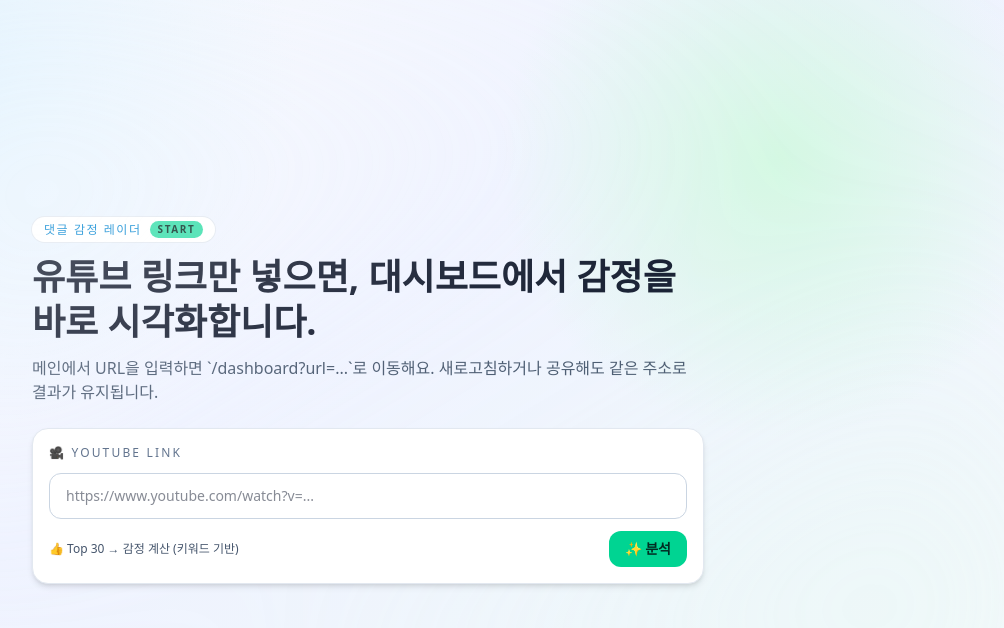
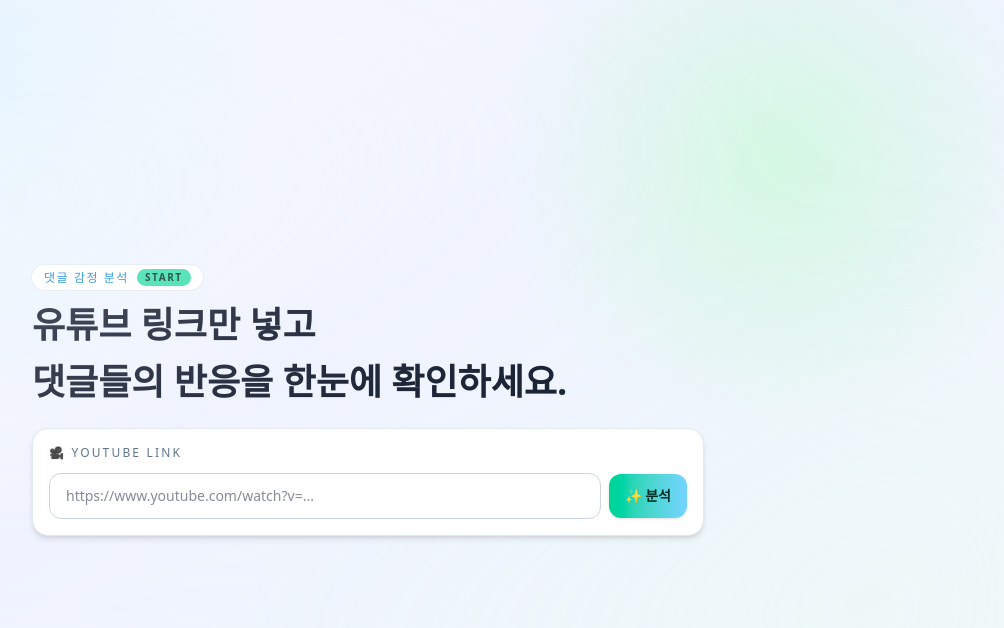
Before and after one commit to jongwoo01/comment-analyze, a Next.js app: page / in a window 1280 px wide. Shown: the top 628 px of the page, without its empty margins (184-1188 px from the left). Built offline with nearby package versions, Linux system fonts and the light colour scheme.

Commit message:
UI 수정 : Update text labels for clarity in Home and Dashboard components; enhance LinkForm styling and error display for improved user experience.

```diff
--- a/app/components/LinkForm.tsx
+++ b/app/components/LinkForm.tsx
@@ -25,6 +25,8 @@
       <label className="text-xs uppercase tracking-[0.18em] text-slate-500">
         🎥 Youtube Link
       </label>
+      <div className="flex flex-col gap-2 sm:flex-row sm:items-center">
+        <div className="relative flex-1">
           <input
             value={videoUrl}
             onChange={(e) => onChange(e.target.value)}
@@ -32,23 +34,20 @@
             className="w-full rounded-xl border border-slate-300 bg-white px-4 py-3 text-sm text-slate-900 outline-none ring-emerald-200/50 transition focus:border-emerald-400 focus:ring-4"
             required
           />
+        </div>
+        <button
+          type="submit"
+          className="inline-flex items-center justify-center gap-2 rounded-xl bg-gradient-to-r from-emerald-400 to-sky-300 px-4 py-3 text-sm font-semibold text-emerald-950 shadow-sm transition hover:brightness-105 focus:outline-none focus:ring-4 focus:ring-emerald-300/60 disabled:cursor-not-allowed disabled:opacity-60"
+          disabled={loading}
+        >
+          {loading ? "🔄 가져오는 중..." : "✨ 분석"}
+        </button>
+      </div>
       {error && (
         <div className="rounded-xl border border-rose-200 bg-rose-100 px-3 py-2 text-xs text-rose-900">
           {error}
         </div>
       )}
-      <div className="flex items-center justify-between">
-        <span className="text-xs text-slate-600">
-          👍 Top 30 → 감정 계산 (키워드 기반)
-        </span>
-        <button
-          type="submit"
-          className="inline-flex items-center justify-center gap-2 rounded-xl bg-emerald-400 px-4 py-2 text-sm font-semibold text-emerald-950 transition hover:bg-emerald-300 focus:outline-none focus:ring-4 focus:ring-emerald-300/60 disabled:cursor-not-allowed disabled:opacity-60"
-          disabled={loading}
-        >
-          {loading ? "🔄 가져오는 중..." : "✨ 분석"}
-        </button>
-      </div>
     </form>
   );
 }
--- a/app/dashboard/page.tsx
+++ b/app/dashboard/page.tsx
@@ -355,7 +355,7 @@
         <main className="mx-auto flex min-h-screen max-w-4xl flex-col justify-center px-6 py-12">
           <div className="max-w-2xl space-y-3">
             <div className="inline-flex items-center gap-2 rounded-full bg-white px-3 py-1 text-xs uppercase tracking-[0.13em] text-sky-600 ring-1 ring-slate-200">
-              댓글 감정 레이더
+              댓글 감정 분석
               <span className="rounded-full bg-emerald-400/80 px-2 py-0.5 text-[10px] font-semibold uppercase text-emerald-950">
                 Dashboard
               </span>
@@ -392,7 +392,7 @@
         <div className="flex flex-col gap-4 md:flex-row md:items-center md:justify-between">
           <div className="space-y-2">
             <div className="inline-flex items-center gap-2 rounded-full bg-white px-3 py-1 text-[11px] uppercase tracking-[0.16em] text-sky-700 ring-1 ring-slate-200">
-              📡 댓글 감정 레이더 · 실데이터
+              📡 댓글 감정분석 결과
             </div>
             <h1 className="text-2xl font-semibold sm:text-3xl">
               {analysis.videoTitle}
--- a/app/page.tsx
+++ b/app/page.tsx
@@ -28,18 +28,17 @@
       <main className="mx-auto flex min-h-screen max-w-4xl flex-col justify-center px-6 py-12">
         <div className="max-w-2xl space-y-3">
           <div className="inline-flex items-center gap-2 rounded-full bg-white px-3 py-1 text-xs uppercase tracking-[0.13em] text-sky-600 ring-1 ring-slate-200">
-            댓글 감정 레이더
+            댓글 감정 분석
             <span className="rounded-full bg-emerald-400/80 px-2 py-0.5 text-[10px] font-semibold uppercase text-emerald-950">
               Start
             </span>
           </div>
           <h1 className="text-3xl font-semibold leading-tight sm:text-4xl">
-            유튜브 링크만 넣으면, 대시보드에서 감정을 바로 시각화합니다.
+            유튜브 링크만 넣고
           </h1>
-          <p className="text-sm text-slate-600 sm:text-base">
-            메인에서 URL을 입력하면 `/dashboard?url=...`로 이동해요. 새로고침하거나
-            공유해도 같은 주소로 결과가 유지됩니다.
-          </p>
+          <h1 className="text-3xl font-semibold leading-tight sm:text-4xl">
+            댓글들의 반응을 한눈에 확인하세요.
+          </h1>
         </div>
         <div className="mt-6 max-w-2xl">
           <LinkForm
```
Lines whose indentation alone changed are shown as unchanged.
